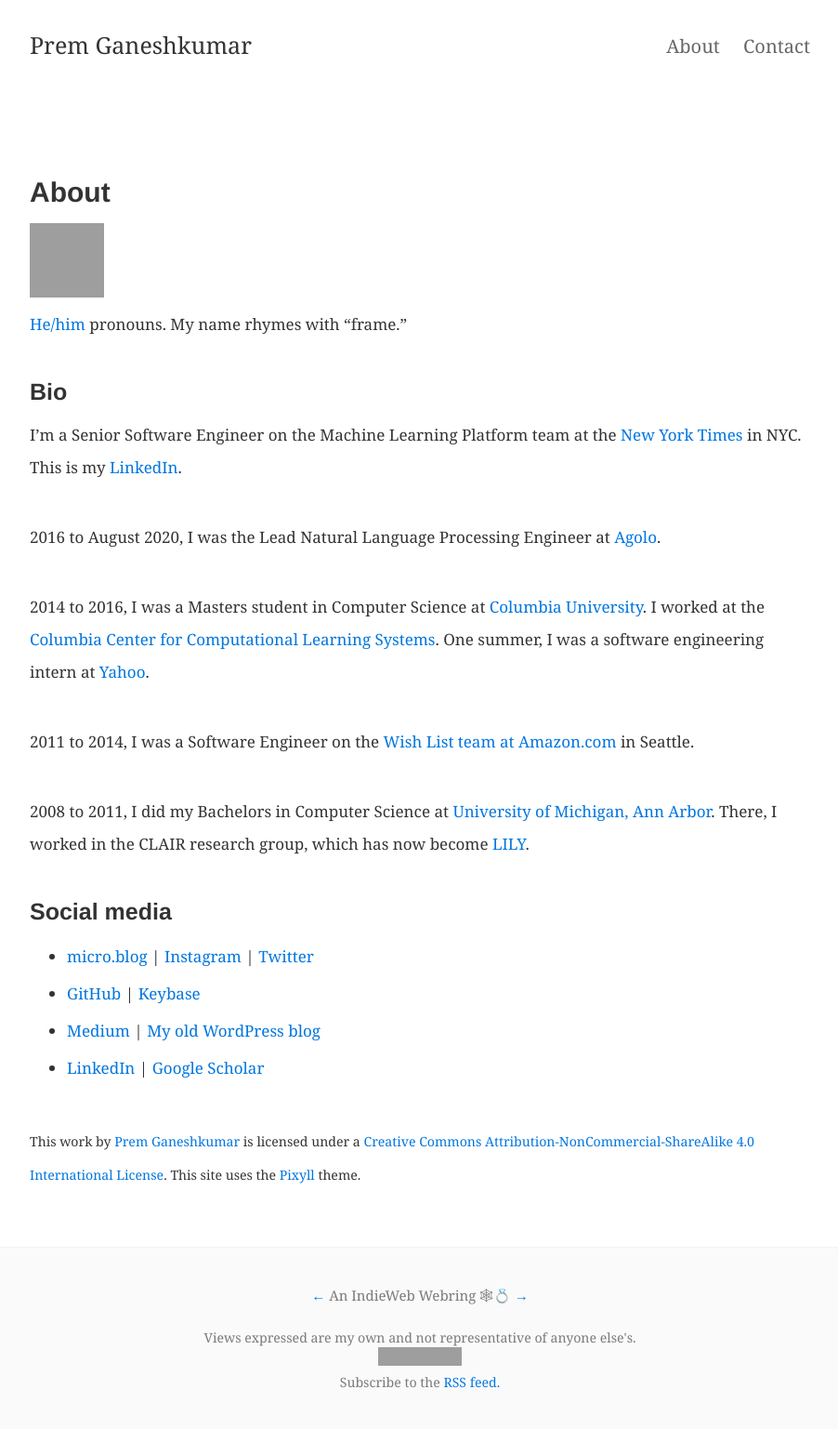
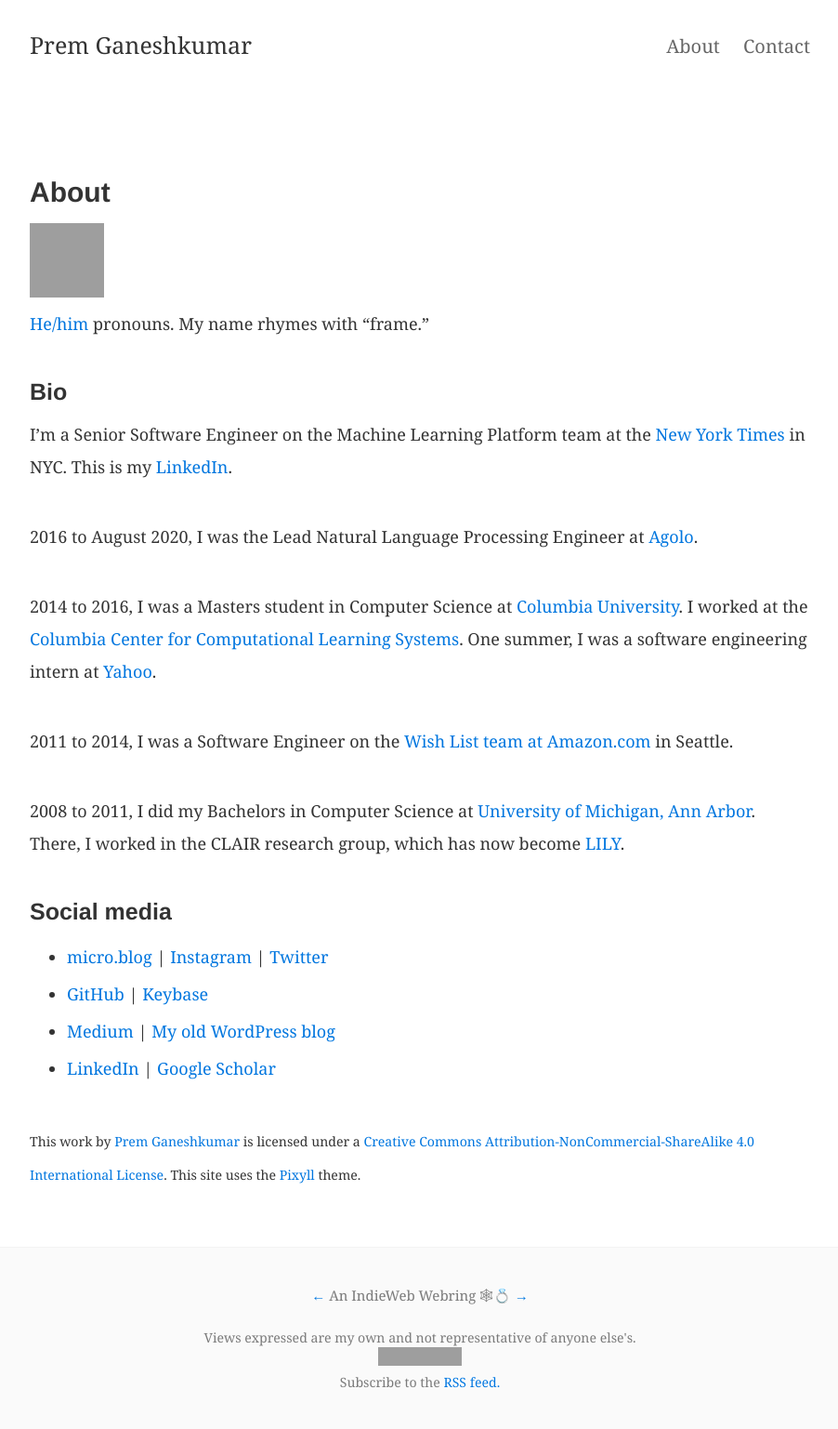
Before and after one commit to premgane/premgane.github.io, a Jekyll site: the page built from about.md, in a window 1280 px wide. Shown: the whole page at 93% size, without its empty margins (188-1090 px from the left). Built offline with Jekyll 4.4.1, drawn with Linux system fonts in a browser that asks for light colours; grey boxes are pictures that could not be loaded.

Commit message:
Improve lighthouse scores with larger font and themed menu bar

```diff
--- a/_includes/head.html
+++ b/_includes/head.html
@@ -6,9 +6,11 @@
     <meta http-equiv="X-Content-Type-Options" content="nosniff">
     <meta http-equiv="X-Frame-Options" content="DENY">
     <meta http-equiv="X-XSS-Protection" content="1; mode=block">
+    <meta http-equiv="X-UA-Compatible" content="IE=edge">
 
     <meta charset="utf-8">
-    <meta http-equiv="X-UA-Compatible" content="IE=edge">
+    <meta name="theme-color" content="#333">
+
     <title>{% if page.title %}{{ page.title | strip_html }} &#8211; {% endif %}{{ site.title | strip_html }}</title>
     <link rel="dns-prefetch" href="https://maxcdn.bootstrapcdn.com">
     <link rel="dns-prefetch" href="https://cdn.mathjax.org">
--- a/_sass/_typography.scss
+++ b/_sass/_typography.scss
@@ -10,11 +10,11 @@ abbr {
 p {
   color: #333;
   line-height: 1.75rem;
-  font-size: 0.85rem;
+  font-size: 0.9rem;
 }
 
 li {
-  font-size: 0.85rem;
+  font-size: 0.9rem;
 }
 
 small,
```
